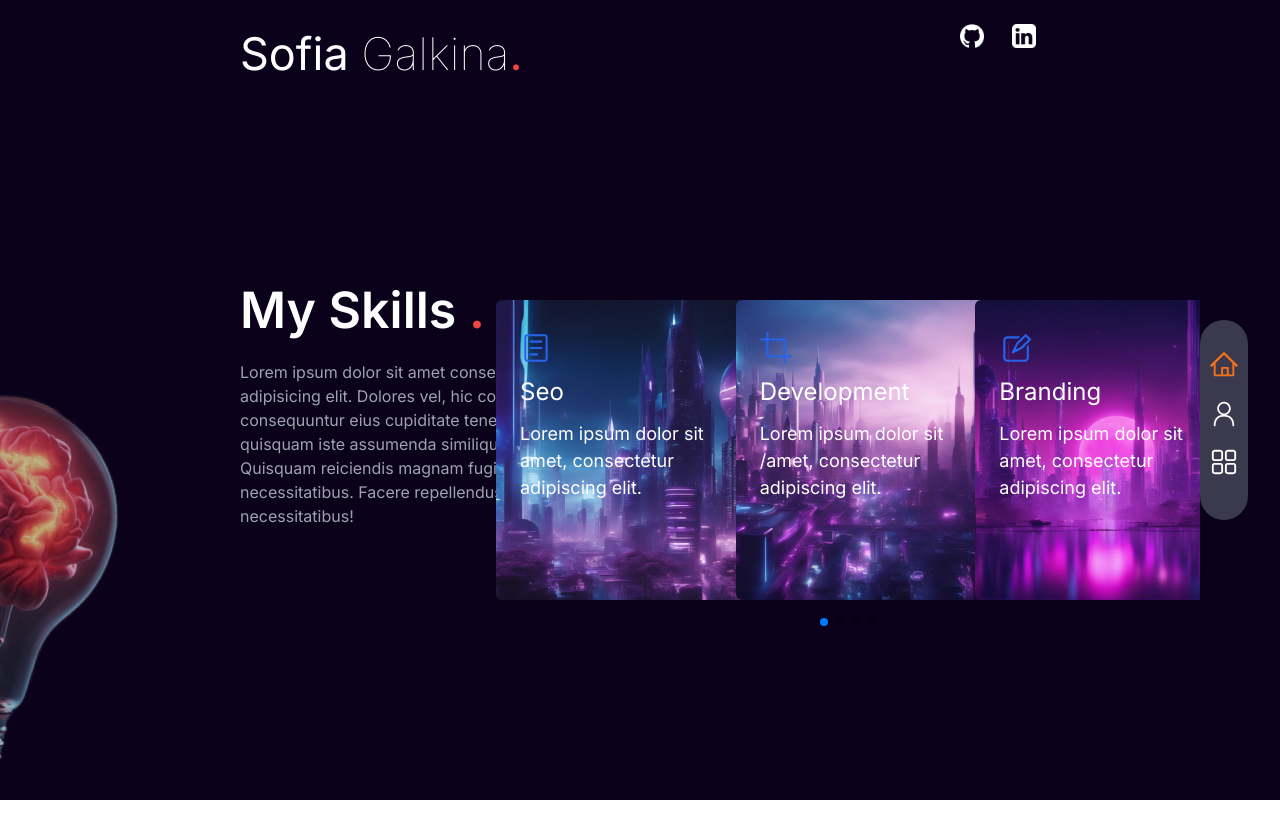
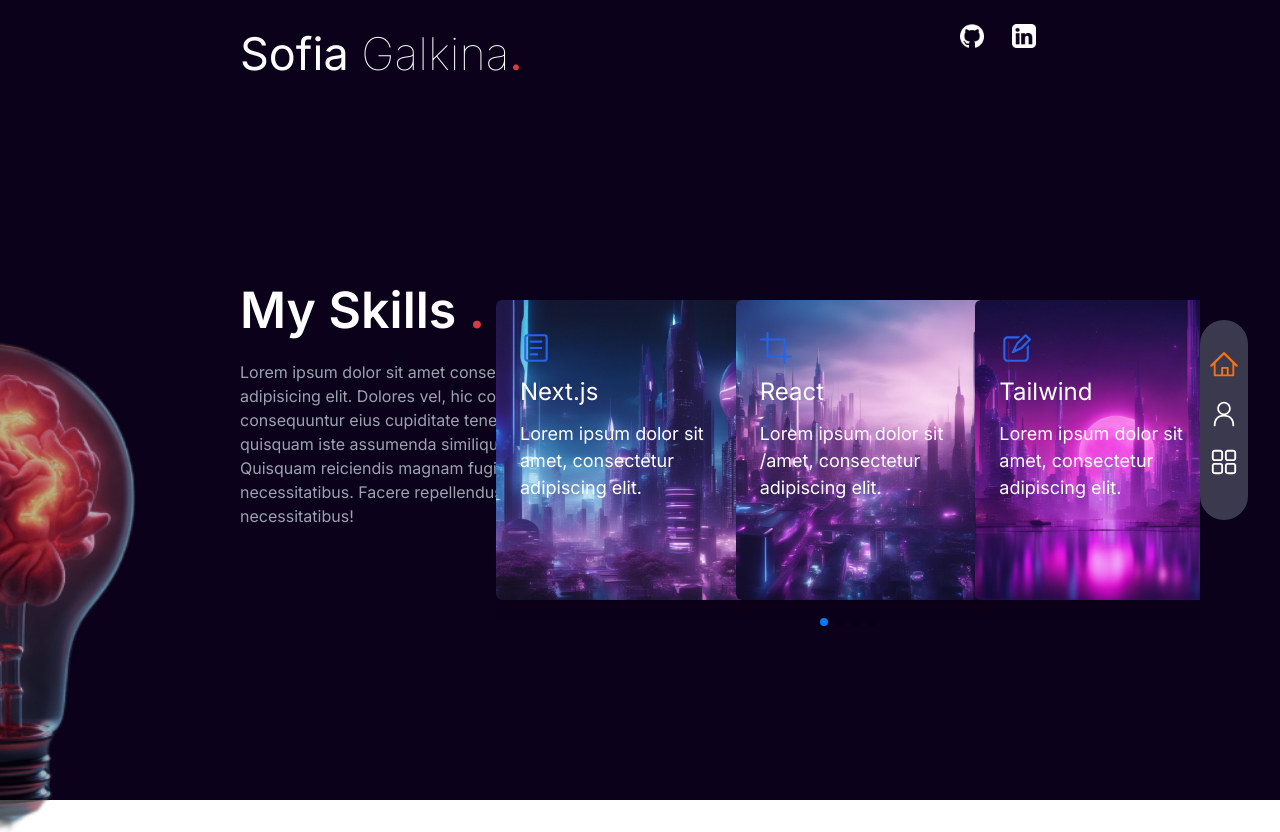
Before and after one commit to sofiagalkina/PortfolioWebsite-, a Next.js app: page /about-me in a window 1280 px wide. Before the commit the page ends 802 px from the top, so only its background shows below. Built offline with nearby package versions, Linux system fonts and the light colour scheme.

Commit message:
red dot animation added

```diff
--- a/app/about-me/page.tsx
+++ b/app/about-me/page.tsx
@@ -7,7 +7,7 @@ const Page = () => {
         <div className='flex items-center bg-[#0C011A] h-screen overflow-hidden'>
           <div className="pl-20 md:pl-60 flex flex-col gap-3 pb-60 md:pb-0">
           <h1 className="text-[50px] text-white font-semibold">
-                My Skills <span className="text-red-500">.</span>
+                My Skills <span className="red-dot text-red-500">.</span>
             </h1>
             <p className="max-w-[350px] text-[16px] text-gray-200 md:text-gray-400">
                 Lorem ipsum dolor sit amet consectetur adipisicing elit. Dolores vel, hic consequatur consequuntur eius cupiditate tenetur quisquam iste assumenda similique saepe? Quisquam reiciendis magnam fugit necessitatibus. Facere repellendus asperiores necessitatibus!
--- a/app/globals.css
+++ b/app/globals.css
@@ -15,3 +15,16 @@
 .slow-spin {
     animation: rotation 5s linear infinite;
 }
+
+
+/* Red dot animation */
+@keyframes pulse {
+    0%, 100% { transform: scale(1); opacity: 1; }
+    50% { transform: scale(1.5); opacity: 0.5; }
+}
+
+
+.red-dot {
+
+  animation: pulse 2s infinite;
+}
--- a/app/my-projects/page.tsx
+++ b/app/my-projects/page.tsx
@@ -6,7 +6,7 @@ const Page = () => {
     <div className="flex items-center justify-center gap-5 flex-col md:flex-row h-screen bg-[#0C011A]">
         <div className="flex flex-col gap-3">
             <h1 className="text-[50px] text-white font-semibold">
-                My Projects <span className="text-red-500">.</span>
+                My Projects <span className="red-dot text-red-500">.</span>
             </h1>
             <p className="max-w-[400px] text-[16px] text-gray-200 md:text-gray-400">
                 Lorem ipsum dolor sit amet consectetur adipisicing elit. Dolores vel, hic consequatur consequuntur eius cupiditate tenetur quisquam iste assumenda similique saepe? Quisquam reiciendis magnam fugit necessitatibus. Facere repellendus asperiores necessitatibus!
--- a/components/Navbar.tsx
+++ b/components/Navbar.tsx
@@ -7,7 +7,7 @@ const Navbar = () => {
         <div className="fixed top-0 bg-transparent z-[20] w-full flex gap-5 md:justify-between md:px-60 p-5">
             <h1 className='text-white text-[45px]'>
                 Sofia <span className='font-thin'>Galkina</span>
-                <span className='text-red-500'>.</span>
+                <span className='red-dot text-red-500'>.</span>
             </h1>
             <div className="flex flex-row gap-5">
                 {Socials.map((social) => (
--- a/constants/index.ts
+++ b/constants/index.ts
@@ -83,37 +83,37 @@ import {
   export const ServiceData = [
     {
       icon: RxReader,
-      title: "Seo",
+      title: "Next.js",
       content: "Lorem ipsum dolor sit amet, consectetur adipiscing elit.",
       backgroundImage: "/assets/space/SpaceCity7.jpeg",
     },
     {
       icon: RxCrop,
-      title: "Development",
+      title: "React",
       content: "Lorem ipsum dolor sit /amet, consectetur adipiscing elit.",
       backgroundImage: "/assets/space/SpaceCity9.jpeg",
     },
     {
       icon: RxPencil2,
-      title: "Branding",
+      title: "Tailwind",
       content: "Lorem ipsum dolor sit amet, consectetur adipiscing elit.",
       backgroundImage: "/assets/space/SpaceCity1.jpg",
     },
     {
       icon: RxDesktop,
-      title: "Design",
+      title: "SASS",
       content: "Lorem ipsum dolor sit amet, consectetur adipiscing elit.",
       backgroundImage: "/assets/space/SpaceCity6.jpeg",
     },
     {
       icon: RxAccessibility,
-      title: "Management",
+      title: "Vue",
       content: "Lorem ipsum dolor sit amet, consectetur adipiscing elit.",
       backgroundImage: "/assets/space/SpaceCity5.jpeg",
     },
     {
       icon: RxRocket,
-      title: "Production",
+      title: "TypeScript",
       content: "Lorem ipsum dolor sit amet, consectetur adipiscing elit.",
       backgroundImage: "/assets/space/SpaceCity8.jpeg",
     },
```
Also changed, not shown: app/page.tsx (line endings or trailing spaces).
